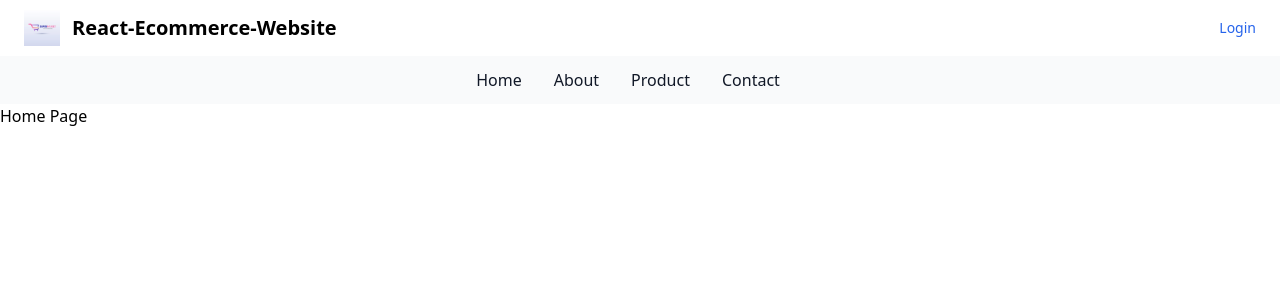
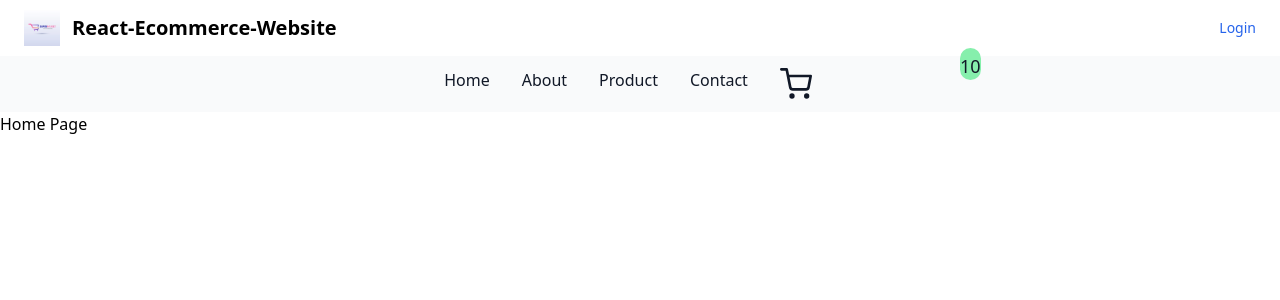
Before and after one commit to dbsmandal/React-Ecommerce-Website, a React (Create React App) app: page / in a window 1280 px wide. Shown: the top 300 px of the page. Built offline with nearby package versions, Linux system fonts and the light colour scheme.

Commit message:
installed react icons and set cart icons in navbar

```diff
--- a/package.json
+++ b/package.json
@@ -8,6 +8,7 @@
     "@testing-library/user-event": "^13.5.0",
     "react": "^18.2.0",
     "react-dom": "^18.2.0",
+    "react-icons": "^4.6.0",
     "react-router-dom": "^6.4.2",
     "react-scripts": "5.0.1",
     "web-vitals": "^2.1.4"
--- a/src/Navbar/Navbar.js
+++ b/src/Navbar/Navbar.js
@@ -1,6 +1,8 @@
 import React from 'react'
 import logo from './logonew.png'
 import { Link } from 'react-router-dom'
+import { FiShoppingCart } from "react-icons/fi";
+
 
 const Navbar = () => {
   return (
@@ -34,6 +36,12 @@ const Navbar = () => {
               <li>
                 <Link to="/contact" className="text-gray-900 dark:text-white hover:underline hover:text-sky-300">Contact</Link>
               </li>
+              <li>
+                <Link to="/cart" className="text-gray-900 dark:text-white hover:underline hover:text-sky-300">
+                  <FiShoppingCart className='relative h-8 w-8'/>
+                  <span className='absolute top-12 left-3/4 text-lg pt-1 bg-green-300 rounded-3xl'>10</span>
+                </Link>
+              </li>
             </ul>
           </div>
         </div>
```
Also changed, not shown: 1 other file (tests, documents, lock files or other folders).
